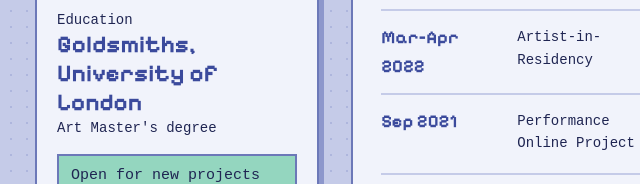
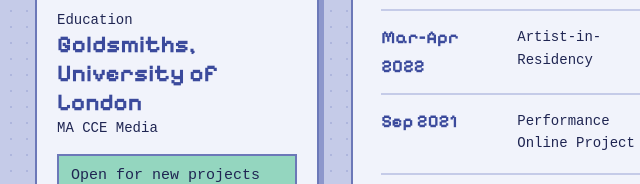
Before and after one commit to shandixme/shandixme, a plain HTML site: page about.html in a window 1280 px wide. Shown: the part 1504-1688 px from the top of the page, 45-685 px from the left. Drawn offline with Linux system fonts and the light colour scheme; a web font is replaced by a local one.

Commit message:
Set the degree name on the About page
The status window now reads "MA CCE Media" under Goldsmiths,
replacing the placeholder wording taken from the old site.

Co-Authored-By: Claude Opus 5.5 <noreply@anthropic.com>
Claude-Session: https://claude.ai/code/session_01Qk9SUZXiHALEFHt81uXqk5

```diff
--- a/about.html
+++ b/about.html
@@ -118,7 +118,7 @@
           <div>
             <div style="font-size: 14px">Education</div>
             <div style="font-family: 'Pixelify Sans', sans-serif; font-weight: 700; font-size: 24px; line-height: 1.2; color: #3B4A9C">Goldsmiths, University of London</div>
-            <div style="font-size: 14px">Art Master's degree</div>
+            <div style="font-size: 14px">MA CCE Media</div>
           </div>
           <div style="background: #94D6BF; border: 2px solid #6C78B8; padding: 8px 12px; font-size: 15px">Open for new projects</div>
         </div>
```
